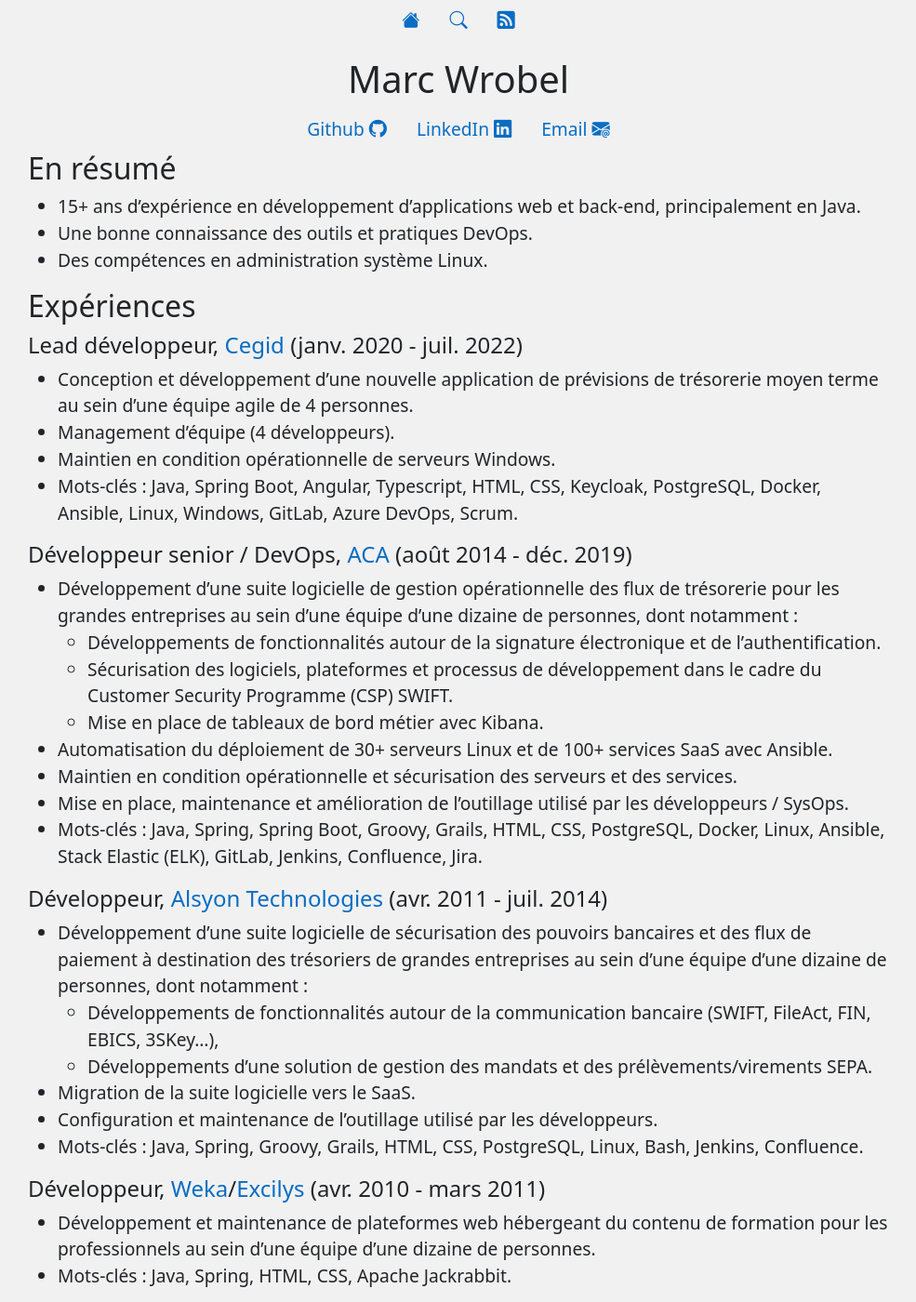
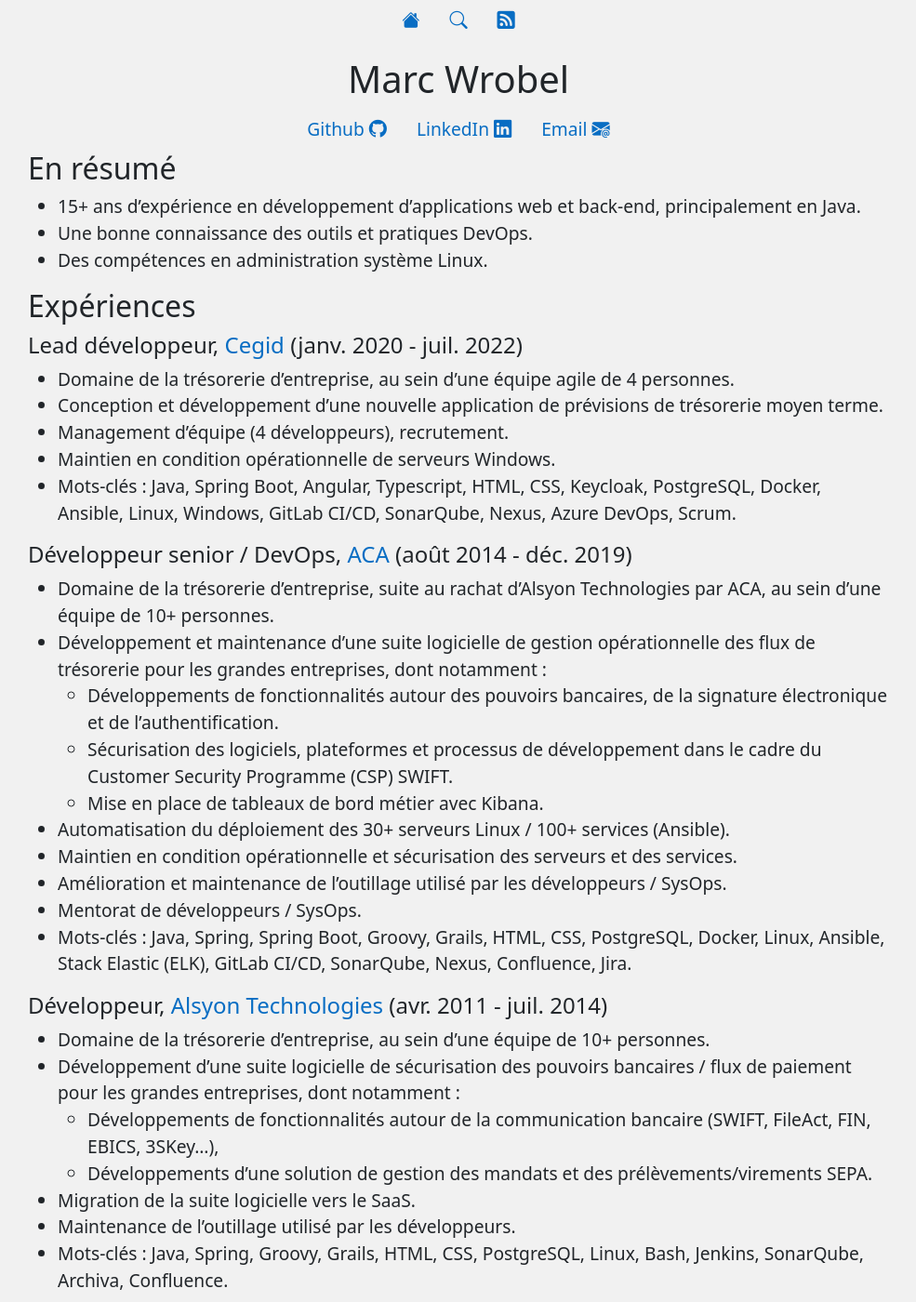
Before and after one commit to marcwrobel/marcwrobel.github.io, a Jekyll site: the page built from a-propos.md, in a window 1280 px wide and 1400 px high. Shown: the whole window at 93% size, without its empty margins (147-1132 px from the left). Built offline with Jekyll 4.4.1, drawn with Linux system fonts in a browser that asks for light colours; some of the changed text lies outside the part shown.

Commit message:
Amélioration globale de la page 'À propos'

```diff
--- a/a-propos.md
+++ b/a-propos.md
@@ -9,7 +9,7 @@
 
 ## En résumé
 
-- 15+ ans d’expérience en développement d'applications web et back-end, principalement en Java.
+- 15+ ans d’expérience en développement d’applications web et back-end, principalement en Java.
 - Une bonne connaissance des outils et pratiques DevOps.
 - Des compétences en administration système Linux.
 
@@ -17,49 +17,54 @@
 
 #### Lead développeur, [Cegid](https://www.linkedin.com/company/cegid/) (janv. 2020 - juil. 2022)
 
-- Conception et développement d’une nouvelle application de prévisions de trésorerie moyen terme au
-  sein d'une équipe agile de 4 personnes.
-- Management d’équipe (4 développeurs).
+- Domaine de la trésorerie d’entreprise, au sein d’une équipe agile de 4 personnes.
+- Conception et développement d’une nouvelle application de prévisions de trésorerie moyen terme.
+- Management d’équipe (4 développeurs), recrutement.
 - Maintien en condition opérationnelle de serveurs Windows.
 - Mots-clés : Java, Spring Boot, Angular, Typescript, HTML, CSS, Keycloak, PostgreSQL, Docker,
-  Ansible, Linux, Windows, GitLab, Azure DevOps, Scrum.
+  Ansible, Linux, Windows, GitLab CI/CD, SonarQube, Nexus, Azure DevOps, Scrum.
 
 #### Développeur senior / DevOps, [ACA](https://www.cegid.com/fr/presse/cegid-confirme-lacquisition-daca/) (août 2014 - déc. 2019)
 
-- Développement d'une suite logicielle de gestion opérationnelle des flux de trésorerie pour les
-  grandes entreprises au sein d'une équipe d'une dizaine de personnes, dont notamment :
-  - Développements de fonctionnalités autour de la signature électronique et de l'authentification.
+- Domaine de la trésorerie d’entreprise, suite au rachat d’Alsyon Technologies par ACA, au sein
+  d’une équipe de 10+ personnes.
+- Développement et maintenance d’une suite logicielle de gestion opérationnelle des flux de
+  trésorerie pour les grandes entreprises, dont notamment :
+  - Développements de fonctionnalités autour des pouvoirs bancaires, de la signature électronique et
+    de l’authentification.
   - Sécurisation des logiciels, plateformes et processus de développement dans le cadre du Customer
     Security Programme (CSP) SWIFT.
   - Mise en place de tableaux de bord métier avec Kibana.
-- Automatisation du déploiement de 30+ serveurs Linux et de 100+ services SaaS avec Ansible.
+- Automatisation du déploiement des 30+ serveurs Linux / 100+ services (Ansible).
 - Maintien en condition opérationnelle et sécurisation des serveurs et des services.
-- Mise en place, maintenance et amélioration de l'outillage utilisé par les développeurs / SysOps.
+- Amélioration et maintenance de l’outillage utilisé par les développeurs / SysOps.
+- Mentorat de développeurs / SysOps.
 - Mots-clés : Java, Spring, Spring Boot, Groovy, Grails, HTML, CSS, PostgreSQL, Docker, Linux,
-  Ansible, Stack Elastic (ELK), GitLab, Jenkins, Confluence, Jira.
+  Ansible, Stack Elastic (ELK), GitLab CI/CD, SonarQube, Nexus, Confluence, Jira.
 
 #### Développeur, [Alsyon Technologies](https://www.cambonpartners.com/en/transactions/none-none-62) (avr. 2011 - juil. 2014)
 
-- Développement d'une suite logicielle de sécurisation des pouvoirs bancaires et des flux de
-  paiement à destination des trésoriers de grandes entreprises au sein d'une équipe d'une dizaine de
-  personnes, dont notamment :
+- Domaine de la trésorerie d’entreprise, au sein d’une équipe de 10+ personnes.
+- Développement d’une suite logicielle de sécurisation des pouvoirs bancaires / flux de paiement
+  pour les grandes entreprises, dont notamment :
   - Développements de fonctionnalités autour de la communication bancaire (SWIFT, FileAct, FIN,
     EBICS, 3SKey...),
-  - Développements d'une solution de gestion des mandats et des prélèvements/virements SEPA.
+  - Développements d’une solution de gestion des mandats et des prélèvements/virements SEPA.
 - Migration de la suite logicielle vers le SaaS.
-- Configuration et maintenance de l'outillage utilisé par les développeurs.
-- Mots-clés : Java, Spring, Groovy, Grails, HTML, CSS, PostgreSQL, Linux, Bash, Jenkins, Confluence.
+- Maintenance de l’outillage utilisé par les développeurs.
+- Mots-clés : Java, Spring, Groovy, Grails, HTML, CSS, PostgreSQL, Linux, Bash, Jenkins, SonarQube,
+  Archiva, Confluence.
 
 #### Développeur, [Weka](https://www.linkedin.com/company/weka-france/)/[Excilys](https://www.linkedin.com/company/groupe-excilys/) (avr. 2010 - mars 2011)
 
-- Développement et maintenance de plateformes web hébergeant du contenu de formation pour les
-  professionnels au sein d'une équipe d'une dizaine de personnes.
+- Domaine de la formation professionnelle, au sein d’une équipe de 10+ personnes.
+- Développement de plateformes web hébergeant le contenu de formation.
 - Mots-clés : Java, Spring, HTML, CSS, Apache Jackrabbit.
 
 #### Développeur junior, [AOL](https://www.linkedin.com/company/aol/)/[Excilys](https://www.linkedin.com/company/groupe-excilys/) (nov. 2007 - mars 2010)
 
-- Maintenance des sites du portail Web d’AOL France au sein d'une équipe d'une trentaine de
-  personnes.
+- Domaine de la publicité et des médias, au sein d’une équipe de 30+ personnes.
+- Maintenance et fermeture des sites du portail Web d’AOL France.
 - Mots-clés : Java, Spring, HTML, CSS, Hibernate.
 
 #### Développeur junior (Stage), [Excilys](https://www.linkedin.com/company/groupe-excilys/) (avr. 2007 - sept. 2007)
```
Also changed, not shown: other parts of a-propos.md (+1 -1 lines).
